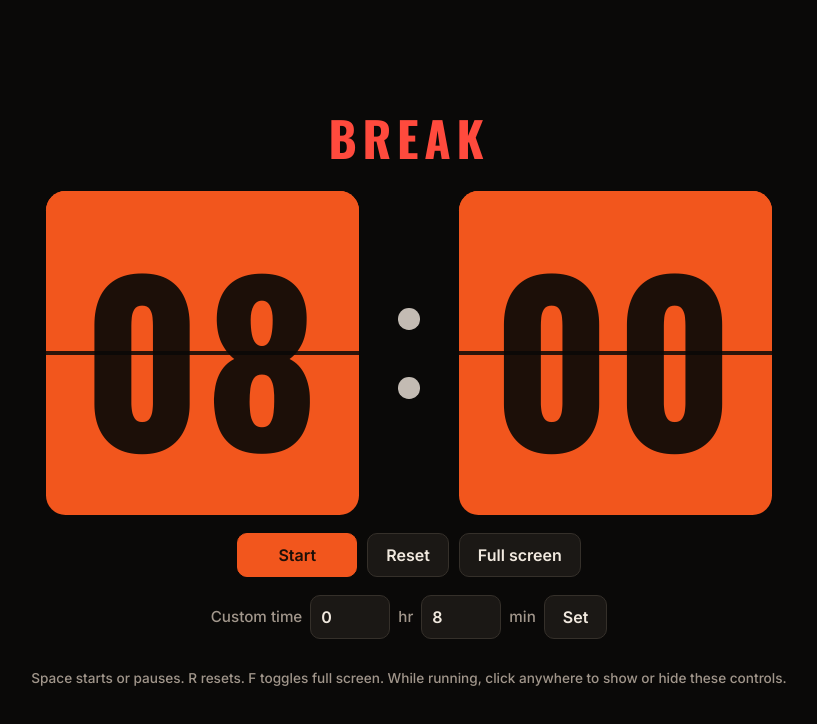
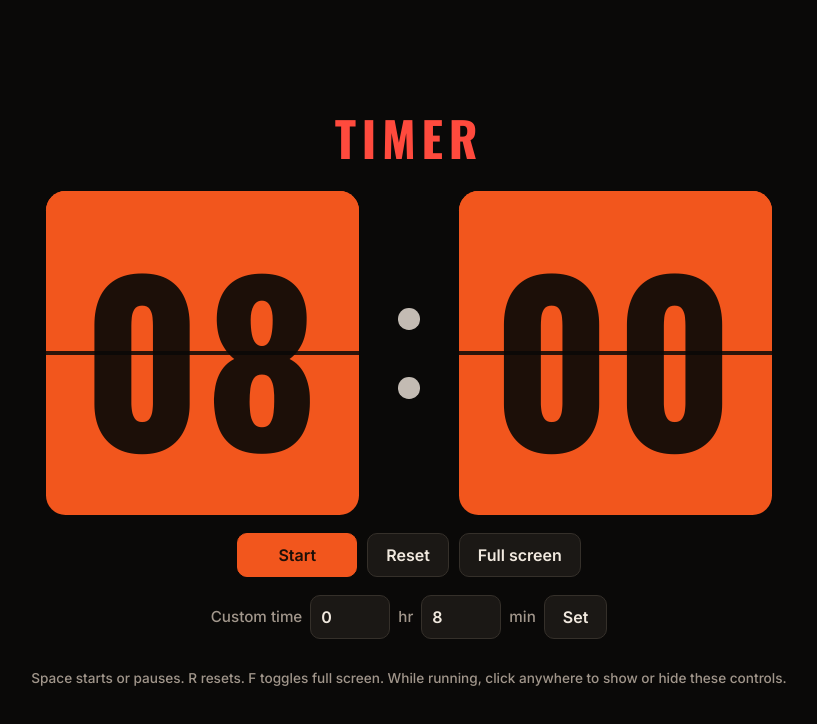
Before and after one commit to Sudeep70/FlipTimer, a plain HTML site: page index.html in a window 1280 px wide. Shown: the whole page, without its empty margins (231-1048 px from the left). Drawn offline with nearby package versions, Linux system fonts and the light colour scheme.

Commit message:
Default title TIMER

```diff
--- a/index.html
+++ b/index.html
@@ -54,7 +54,7 @@ input[type=number]{width:5em;font:600 1rem Inter,sans-serif;color:var(--fg);back
 </style>
 </head>
 <body>
-<input id="label" value="BREAK" aria-label="Timer title" maxlength="24">
+<input id="label" value="TIMER" aria-label="Timer title" maxlength="24">
 <div class="clock" id="clock" role="timer" aria-live="off">
   <div class="panel" id="ph" hidden></div>
   <div class="dots" id="dh" hidden><i></i><i></i></div>
```
